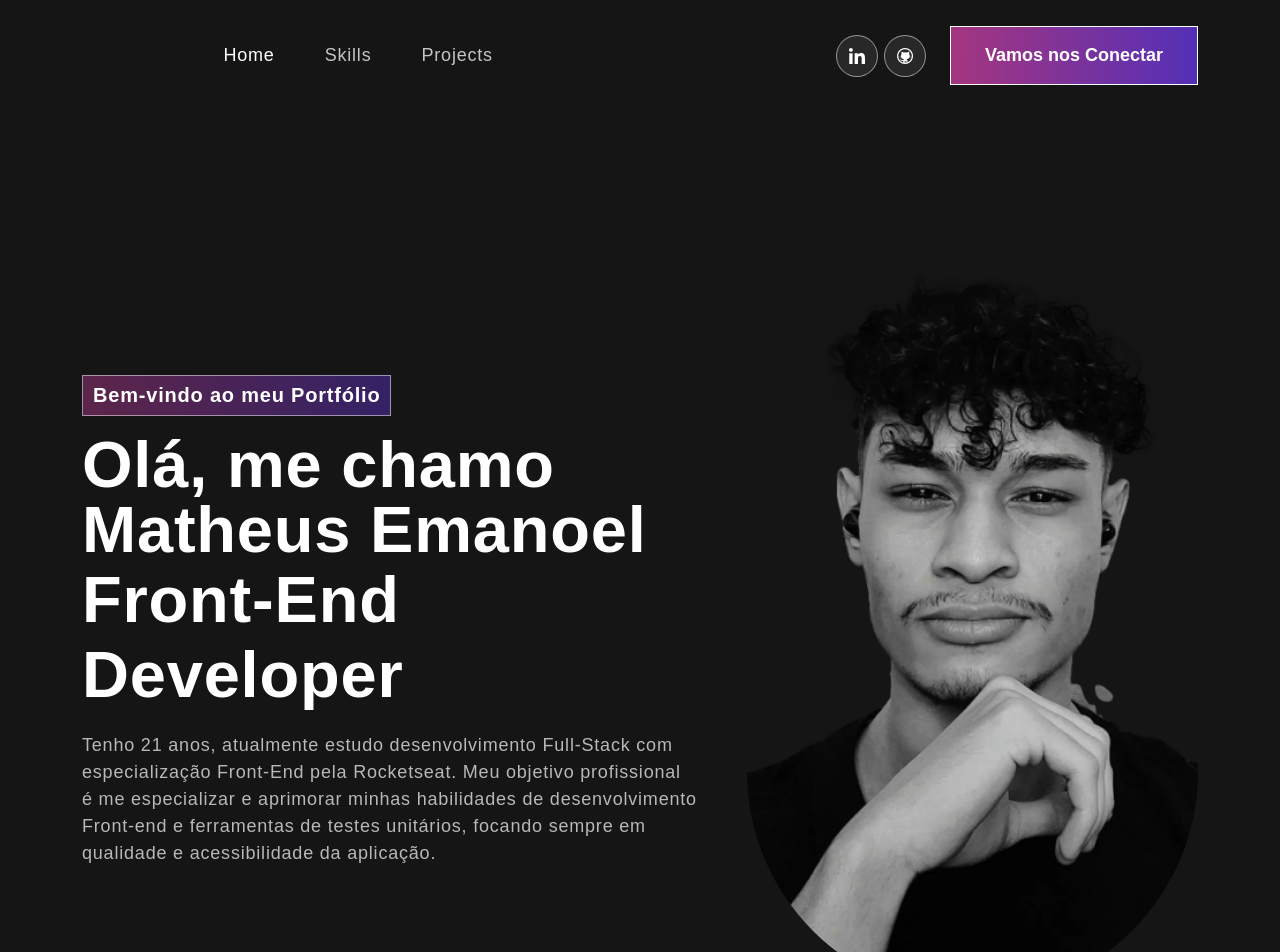
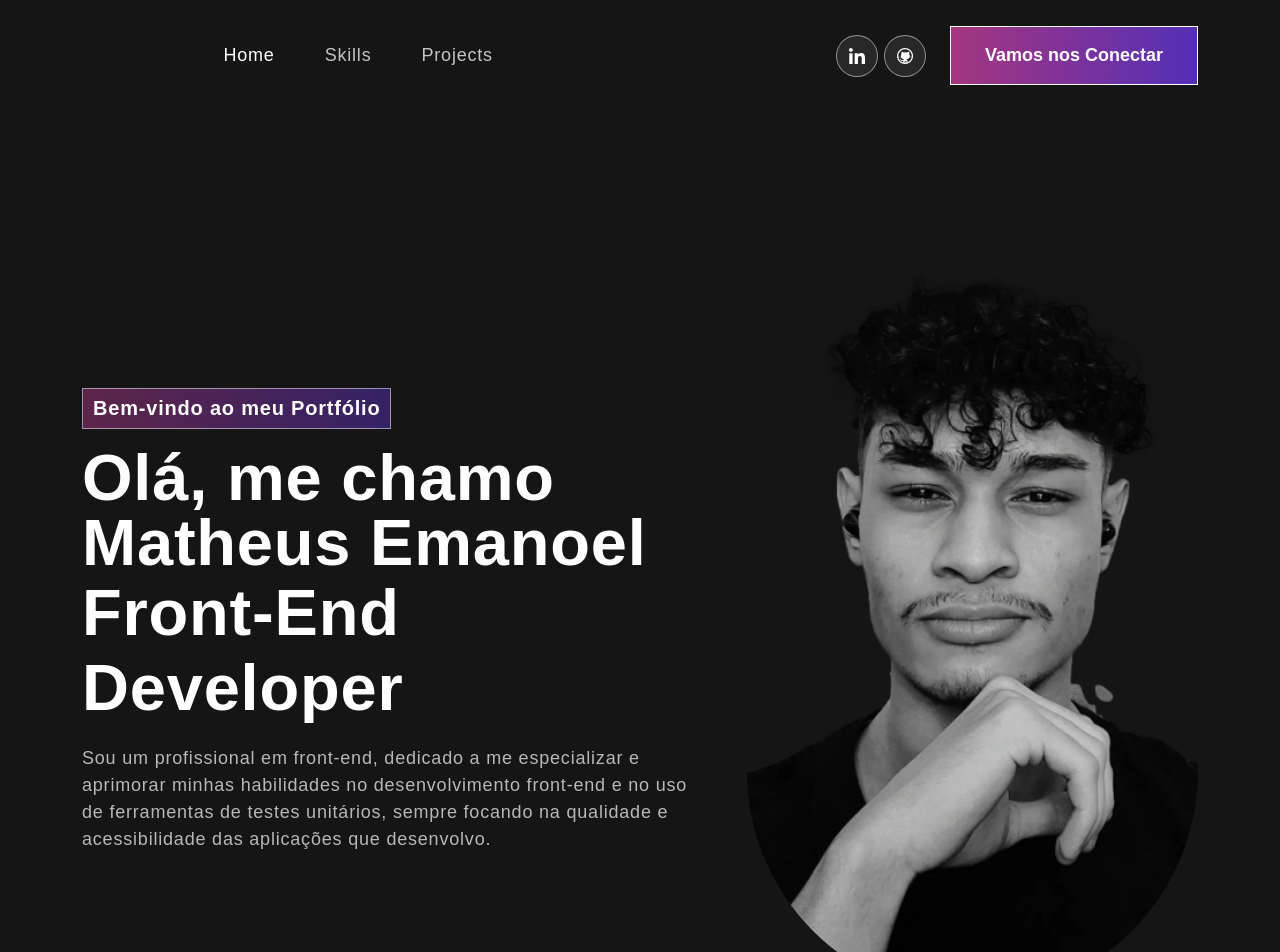
Before and after one commit to fehbr800/Portfolio-Web, a React (Create React App) app: page / in a window 1280 px wide. Shown: the top 952 px of the page. Built offline with nearby package versions, Linux system fonts and the light colour scheme.

Commit message:
novo texto

```diff
--- a/package.json
+++ b/package.json
@@ -13,6 +13,7 @@
     "cors": "^2.8.5",
     "express": "^4.18.2",
     "nodemailer": "^6.8.0",
+    "portifolio-web": "file:",
     "react": "^18.2.0",
     "react-bootstrap": "^2.7.0",
     "react-bootstrap-icons": "^1.10.2",
--- a/src/components/Banner.jsx
+++ b/src/components/Banner.jsx
@@ -79,11 +79,7 @@ export const Banner = () => {
                                 <div className={isVisible ? "animate__animated animate__fadeIn" : ""}>
                                     <span className="tagline">Bem-vindo ao meu Portfólio</span>
                                     <h1>{`Olá, me chamo Matheus Emanoel`}<br /><span className="txt-rotate" dataPeriod="1000" data-rotate='[ "Front-End Developer", "UI/UX Designer" ]'></span><span className="wrap">{text}</span></h1>
-                                    <p>Tenho 21 anos, atualmente estudo desenvolvimento Full-Stack com especialização Front-End pela Rocketseat.
-
-
-                                        Meu objetivo profissional é me especializar e aprimorar minhas habilidades de desenvolvimento Front-end e ferramentas de testes unitários, focando sempre em qualidade e acessibilidade da aplicação.</p>
-
+                                    <p>Sou um profissional em front-end, dedicado a me especializar e aprimorar minhas habilidades no desenvolvimento front-end e no uso de ferramentas de testes unitários, sempre focando na qualidade e acessibilidade das aplicações que desenvolvo.</p>
 
 
                                         {/* ATUALIZAÇAO FUTURA DOWNLOAD DE CV */}
```
Also changed, not shown: 2 other files (tests, documents, lock files or other folders).
